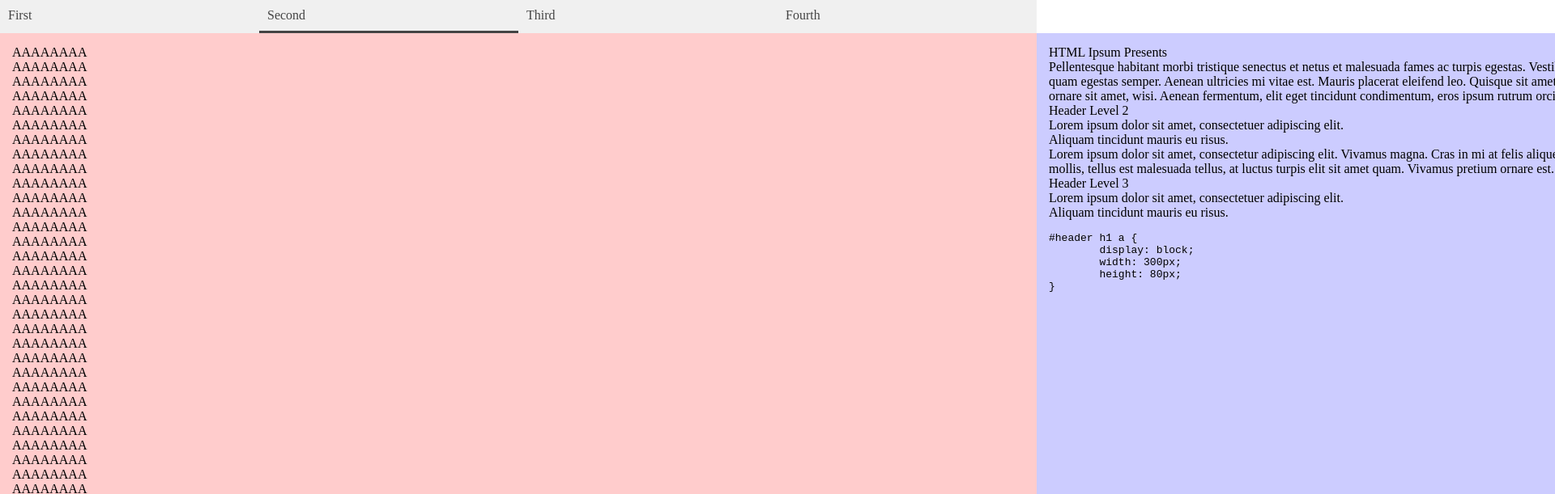
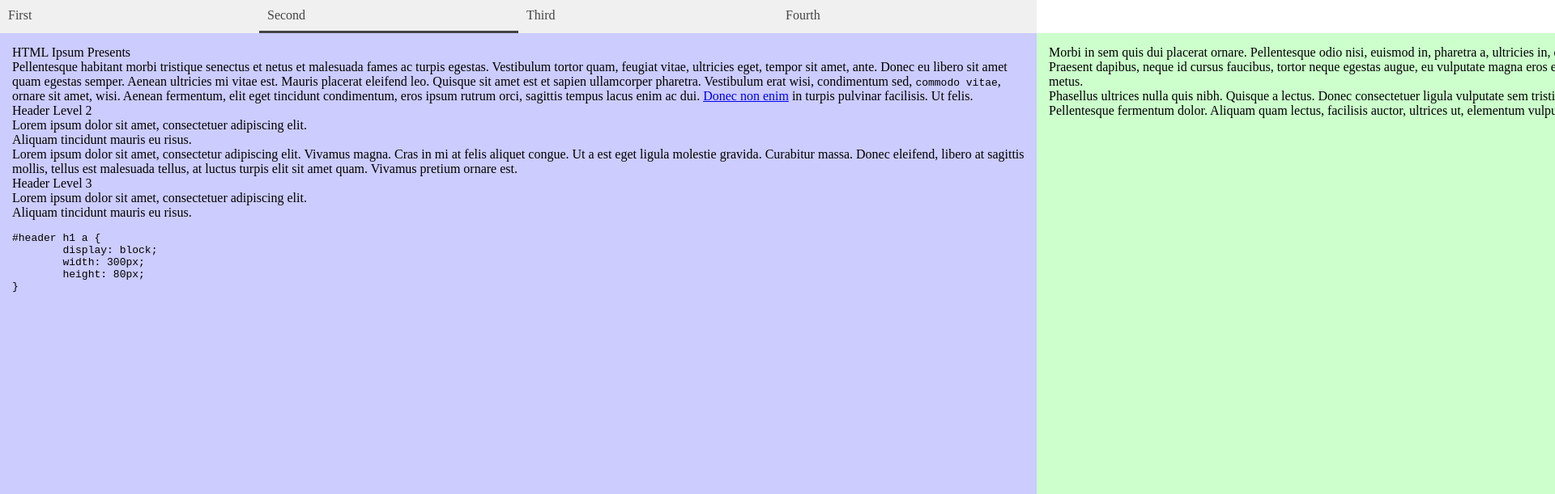
Before and after one commit to kidino/mtabs, a plain HTML site: page index.html in a window 1280 px wide. Both pictures are taken after a click on the item "Second". Shown: the top 611 px of the page at 81% size, 1920 px wide, since content can reach past the window. Drawn offline with Linux system fonts and the light colour scheme.

Commit message:
add click event on tabs
Signed-off-by: Iszuddin Ismail <dino@websegera.my>

```diff
--- a/index.html
+++ b/index.html
@@ -166,6 +166,9 @@
         $('#tabs-menu li').on('click', function(){
             $(this).siblings().removeClass('active');
             $(this).addClass('active');
+
+            horzscroll.goToPage($(this).index(), 0, 400);
+
         });
 
         scrollpanel1 = new IScroll('#scrollpanel1',{ mouseWheel: true });
```
